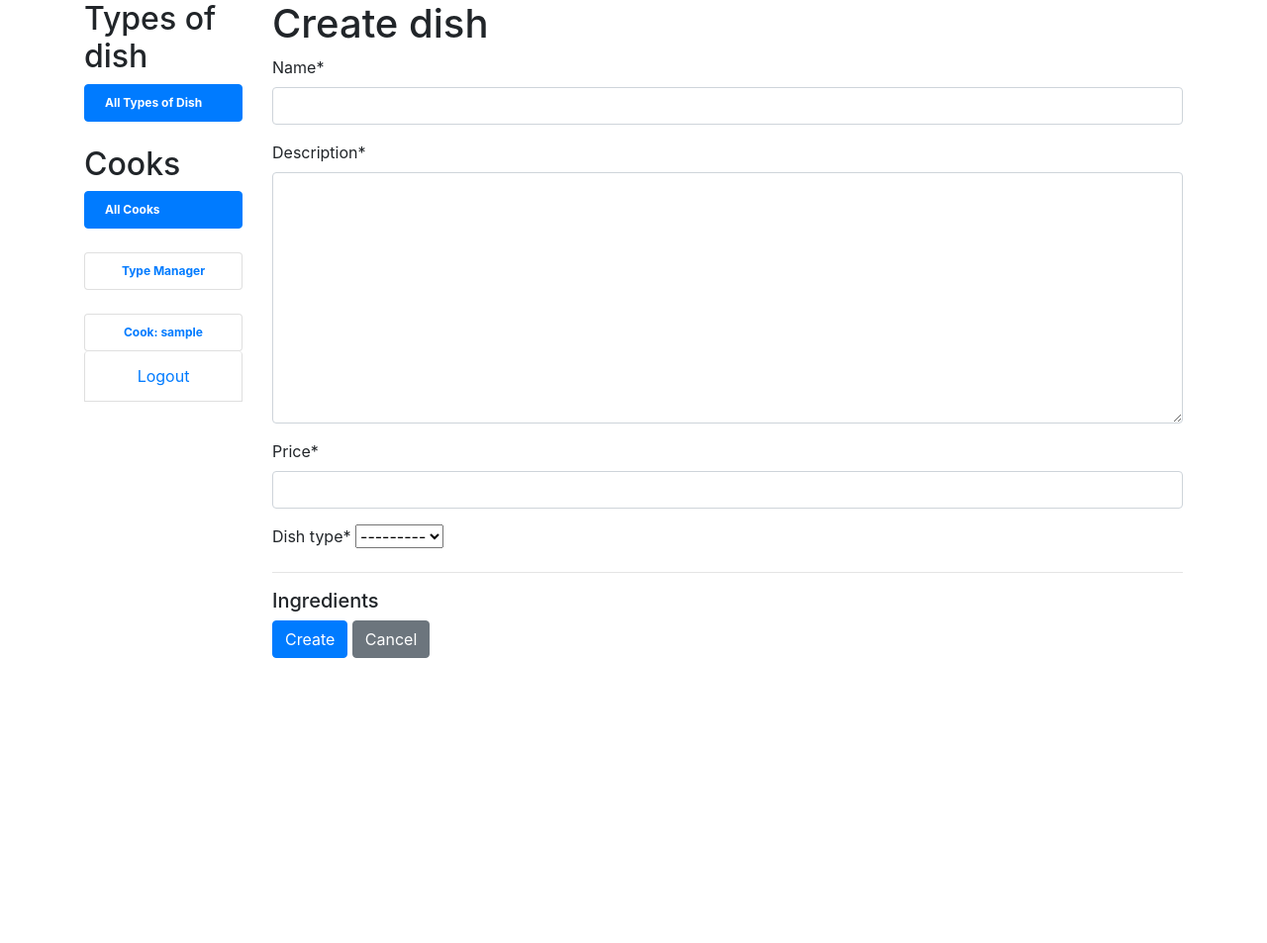
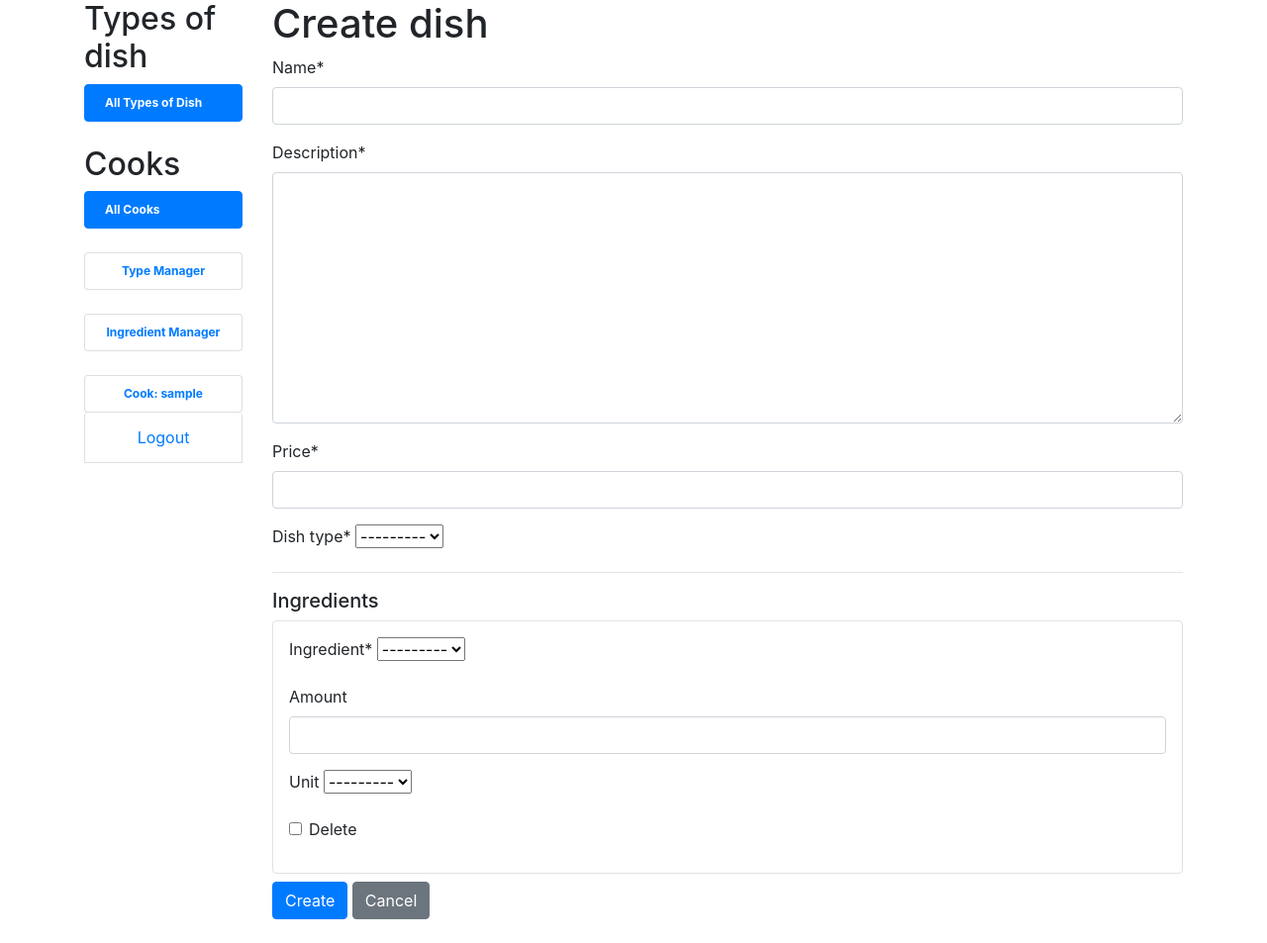
Before and after one commit to Pavlo-Voitov/restaurant-kitchen-service, a Django app: page /dishes/create in a window 1280 px wide. Shown: the part 24-977 px from the top of the page at 99% size. Before the commit the page ends 689 px from the top, so only its background shows below. Run offline with Django 5.2, Linux system fonts and the light colour scheme; the visitor is signed in with stand-in values (Sample User, id 1); data that the repository does not hold is empty; parts of the project's set-up code (start-up, migrations or seed data) failed here and were passed over; some libraries are stand-ins or nearby versions.

Commit message:
Create Ingredient page

```diff
--- a/kitchen/forms.py
+++ b/kitchen/forms.py
@@ -1,7 +1,7 @@
 from django import forms
 from django.contrib.auth import get_user_model
 
-from kitchen.models import Dish, DishIngredient, DishType
+from kitchen.models import Dish, DishIngredient, DishType, Ingredient
 from django.forms import inlineformset_factory
 
 
@@ -30,6 +30,12 @@ class DishTypeForm(forms.ModelForm):
         fields = "__all__"
 
 
+class IngredientForm(forms.ModelForm):
+    class Meta:
+        model = Ingredient
+        fields = "__all__"
+
+
 class CookUpdateForm(forms.ModelForm):
     class Meta:
         model = get_user_model()
--- a/kitchen/urls.py
+++ b/kitchen/urls.py
@@ -8,7 +8,8 @@ from .views import (index,
                     DishDeleteView,
                     invite_me_to_create_dish,
                     DishTypeCreateView, CookDetailView, CookUpdateView, DishTypeListView, DishTypeUpdateView,
-                    DishTypeDeleteView, )
+                    DishTypeDeleteView, IngredientListView, IngredientCreateView, IngredientUpdateView,
+                    IngredientDeleteView, )
 
 urlpatterns = [
     path("", index, name="index"),
@@ -24,6 +25,10 @@ urlpatterns = [
     path("dish_type/<int:pk>/delete", DishTypeDeleteView.as_view(), name="dish_type-delete"),
     path("cook/<int:pk>/", CookDetailView.as_view(), name="cook-detail"),
     path("cook/me/update/", CookUpdateView.as_view(), name="cook-update"),
+    path("ingredients/", IngredientListView.as_view(), name="ingredient-list"),
+    path("ingredients/create", IngredientCreateView.as_view(), name="ingredient-create"),
+    path("ingredients/<int:pk>/update", IngredientUpdateView.as_view(), name="ingredient-update"),
+    path("ingredients/<int:pk>/delete", IngredientDeleteView.as_view(), name="ingredient-delete"),
 ]
 
 app_name = "kitchen"
--- a/kitchen/views.py
+++ b/kitchen/views.py
@@ -8,8 +8,8 @@ from django.contrib.auth.decorators import login_required
 from django.contrib import messages
 from django.views.generic.list import MultipleObjectMixin
 
-from .forms import DishForm, DishIngredientFormSet, InviteCookForm, CookUpdateForm, DishTypeForm
-from .models import Dish, DishType, Cook
+from .forms import DishForm, DishIngredientFormSet, InviteCookForm, CookUpdateForm, DishTypeForm, IngredientForm
+from .models import Dish, DishType, Cook, Ingredient
 
 
 @login_required
@@ -107,11 +107,30 @@ class DishCreateView(LoginRequiredMixin, generic.CreateView):
     form_class = DishForm
     success_url = reverse_lazy("kitchen:dish-list")
 
+    def get_context_data(self, **kwargs):
+        context = super().get_context_data(**kwargs)
+
+        if self.request.method == "POST":
+            context["formset"] = DishIngredientFormSet(self.request.POST)
+        else:
+            context["formset"] = DishIngredientFormSet()
+
+        return context
+
     def form_valid(self, form):
-        response = super().form_valid(form)
+        context = self.get_context_data()
+        formset = context["formset"]
+
+        if not formset.is_valid():
+            return self.form_invalid(form)
+
+        self.object = form.save()
         self.object.cooks.add(self.request.user)
+        formset.instance = self.object
+        formset.save()
         messages.success(self.request, "Dish created successfully!")
-        return response
+
+        return super().form_valid(form)
 
 
 class DishTypeCreateView(LoginRequiredMixin, generic.CreateView):
@@ -189,6 +208,42 @@ class DishDeleteView(LoginRequiredMixin, UserPassesTestMixin, generic.DeleteView
         return response
 
 
+class IngredientListView(LoginRequiredMixin, generic.ListView):
+    model = Ingredient
+    paginate_by = 5
+    context_object_name = "ingredients"
+
+
+class IngredientCreateView(LoginRequiredMixin, generic.CreateView):
+    model = Ingredient
+    form_class = IngredientForm
+    template_name = "kitchen/ingredient_form.html"
+    success_url = reverse_lazy("kitchen:ingredient-list")
+
+    def form_valid(self, form):
+        messages.success(self.request, "Ingredient created successfully!")
+        return super().form_valid(form)
+
+
+class IngredientUpdateView(LoginRequiredMixin, generic.UpdateView):
+    model = Ingredient
+    form_class = IngredientForm
+    template_name = "kitchen/ingredient_form.html"
+    success_url = reverse_lazy("kitchen:ingredient-list")
+
+    def form_valid(self, form):
+        messages.success(self.request, "Ingredient updated successfully!")
+        return super().form_valid(form)
+
+
+class IngredientDeleteView(LoginRequiredMixin, generic.DeleteView):
+    model = Ingredient
+    success_url = reverse_lazy("kitchen:ingredient-list")
+
+    def form_valid(self, form):
+        messages.success(self.request, "Ingredient deleted successfully!")
+        return super().form_valid(form)
+
 
 @login_required
 def invite_me_to_create_dish(request, pk):
--- a/templates/includes/sidebar.html
+++ b/templates/includes/sidebar.html
@@ -52,6 +52,13 @@
 
 <br>
 
+<a href="{% url 'kitchen:ingredient-list' %}"
+   class="list-group-item text-middle badge">
+  Ingredient Manager
+</a>
+
+<br>
+
 {% if user.is_authenticated %}
 
   <li class="list-group-item badge">
```
Also changed, not shown: templates/kitchen/ingredient_confirm_delete.html (added, +11 -0 lines), templates/kitchen/ingredient_form.html (added, +13 -0 lines), templates/kitchen/ingredient_list.html (added, +33 -0 lines).
